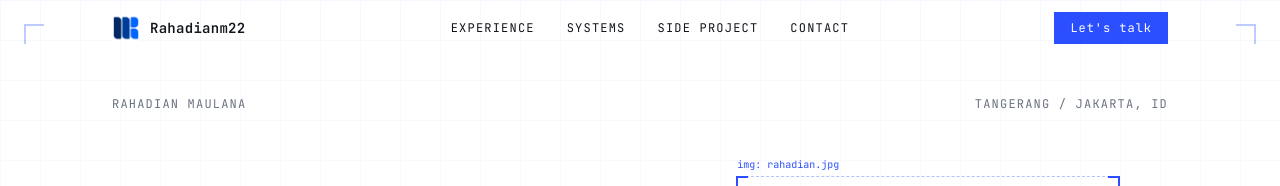
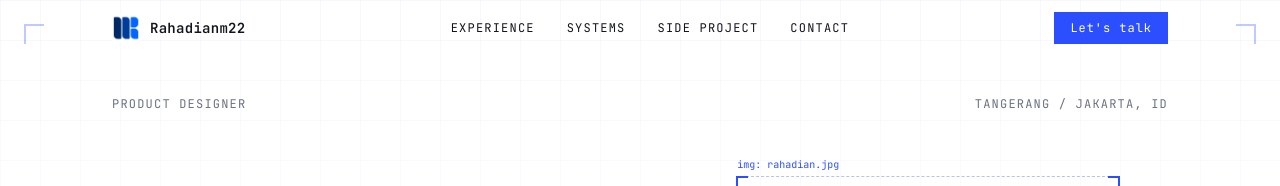
Before and after one commit to rahadianm22/New-Portfolio, a Next.js app: page / in a window 1280 px wide. Shown: the top 186 px of the page. Built offline with nearby package versions, Linux system fonts and the light colour scheme.

Commit message:
Update hero

```diff
--- a/components/Hero.tsx
+++ b/components/Hero.tsx
@@ -45,7 +45,7 @@ export function Hero() {
               color: "#6B7280",
             }}
           >
-            Rahadian Maulana
+            Product Designer
           </span>
           <span
             className="text-xs tracking-widest uppercase"
```
